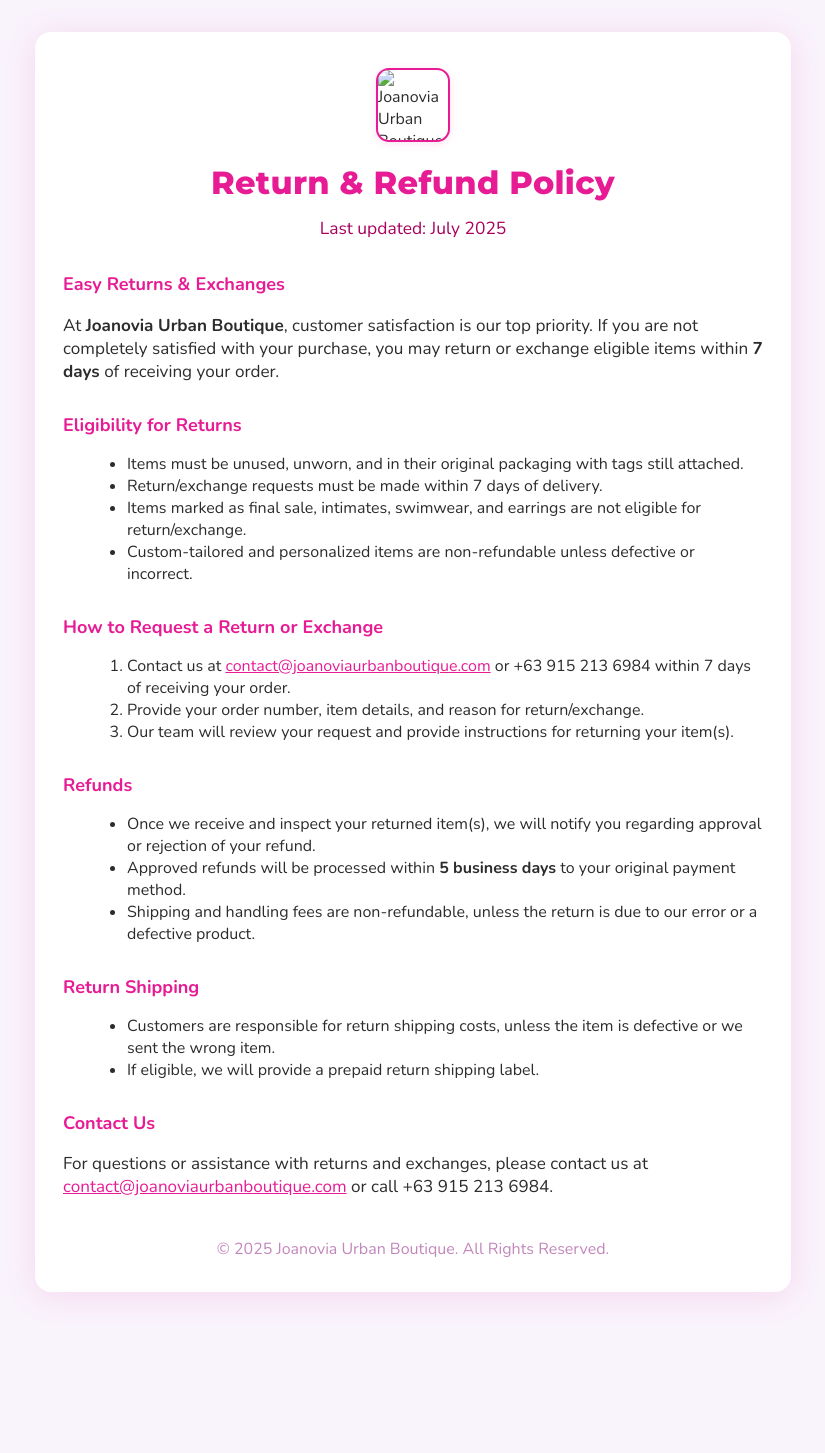
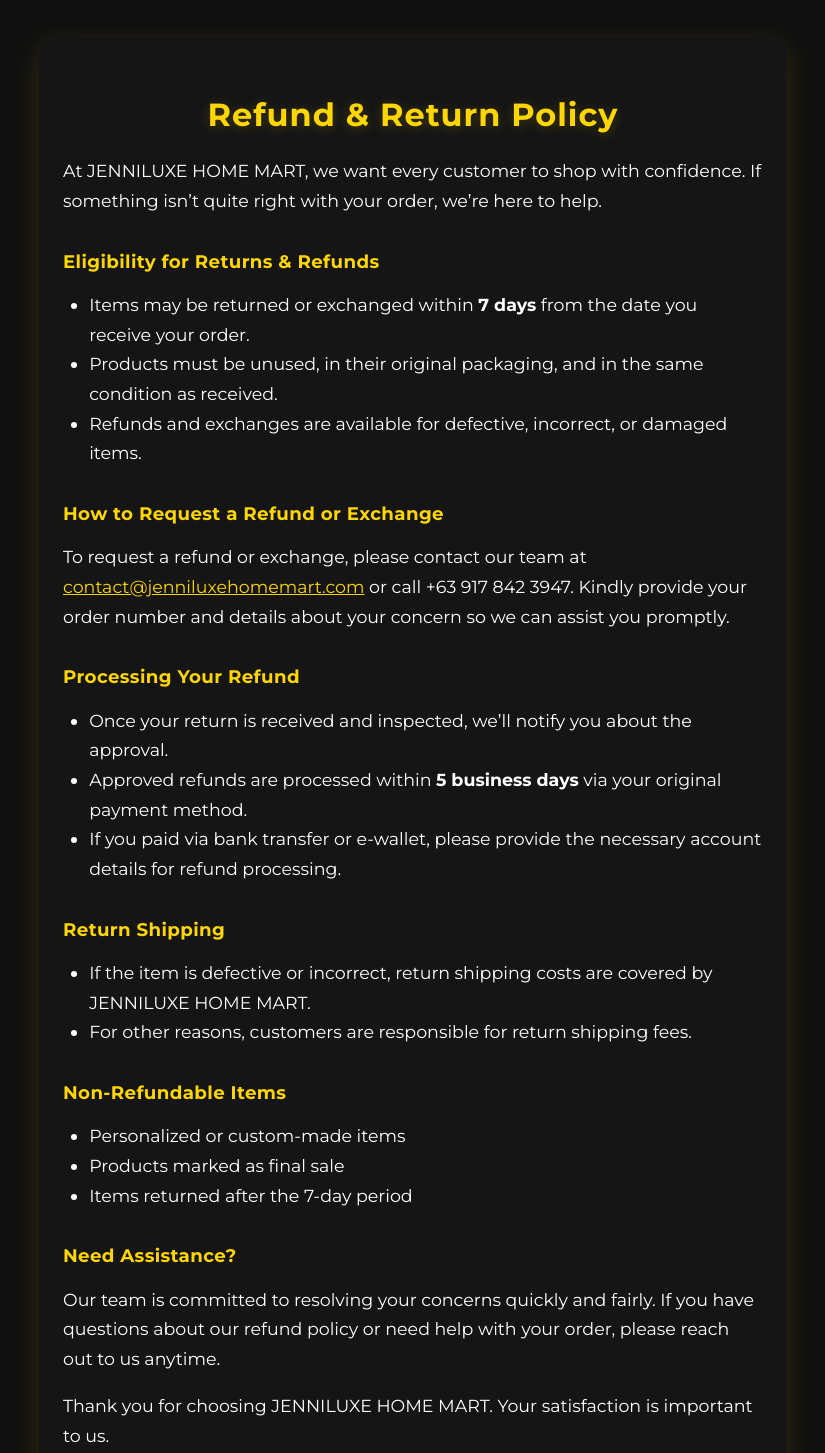
Before and after one commit to DaniPop88/JENNILUXE, a plain HTML site: page refund-policy.html in a window 1280 px wide. Shown: the top 1453 px of the page, without its empty margins (227-1052 px from the left). Before the commit the page ends 1324 px from the top, so only its background shows below. Drawn offline with nearby package versions, Linux system fonts and the light colour scheme.

Commit message:
Update refund-policy.html

```diff
--- a/refund-policy.html
+++ b/refund-policy.html
@@ -2,125 +2,116 @@
 <html lang="en">
 <head>
   <meta charset="UTF-8">
-  <title>Return & Refund Policy - Joanovia Urban Boutique</title>
+  <title>Refund Policy | JENNILUXE HOME MART</title>
   <meta name="viewport" content="width=device-width, initial-scale=1.0">
-  <meta name="description" content="Read the Return & Refund Policy for Joanovia Urban Boutique.">
-  <link rel="icon" type="image/png" href="images/FAVICON.png">
-  <link href="https://fonts.googleapis.com/css2?family=Montserrat:wght@700;800&family=Nunito:wght@400;600;700&display=swap" rel="stylesheet">
+  <meta name="description" content="Read about JENNILUXE HOME MART's refund and return policy. Learn how we help customers with refunds and exchanges.">
+  <link rel="icon" type="image/png" href="image/FAVICON.png">
+  <link href="https://fonts.googleapis.com/css?family=Montserrat:400,600,700&display=swap" rel="stylesheet">
   <style>
     body {
-      font-family: 'Nunito', 'Montserrat', Arial, sans-serif;
-      background: #f9f3fc;
-      color: #2c2c2c;
+      background: #101010;
+      color: #fff;
+      font-family: 'Montserrat', Arial, sans-serif;
       margin: 0;
       padding: 0;
+      min-height: 100vh;
     }
     .container {
       max-width: 700px;
-      margin: 32px auto;
-      background: #fff;
+      margin: 38px auto 38px auto;
+      background: #151515;
       border-radius: 16px;
-      box-shadow: 0 4px 32px #e71c9420;
-      padding: 36px 28px 32px 28px;
-    }
-    .brand-logo {
-      display: block;
-      margin: 0 auto 18px auto;
-      width: 70px;
-      height: 70px;
-      border-radius: 13px;
-      object-fit: contain;
-      background: #fff;
-      box-shadow: 0 2px 8px #e71c9420;
-      border: 2px solid #e71c94;
+      box-shadow: 0 6px 28px #FFD60022;
+      padding: 36px 24px 34px 24px;
     }
     h1 {
+      color: #FFD600;
+      font-size: 2em;
+      font-weight: 900;
+      margin-bottom: 22px;
       text-align: center;
-      color: #e71c94;
-      font-family: 'Montserrat', Arial, sans-serif;
-      font-weight: 800;
-      margin-bottom: 14px;
-      font-size: 2em;
-      letter-spacing: .01em;
-    }
-    .subtitle {
-      text-align: center;
-      color: #a9005c;
-      font-size: 1.09em;
-      margin-bottom: 32px;
-      font-family: 'Nunito', Arial, sans-serif;
+      letter-spacing: 0.03em;
+      text-shadow: 0 2px 12px #ffd60033;
     }
     h2 {
-      color: #e71c94;
-      font-size: 1.13em;
-      margin-top: 30px;
+      color: #FFD600;
+      font-size: 1.14em;
+      font-weight: 700;
+      margin-top: 34px;
+      margin-bottom: 10px;
+      letter-spacing: 0.02em;
     }
-    ul, ol {
-      margin-left: 1.5em;
-      margin-bottom: 20px;
+    p, ul {
+      font-size: 1.09em;
+      line-height: 1.7;
+      margin-bottom: 16px;
     }
-    p {
-      margin-bottom: 14px;
-      font-size: 1.07em;
-    }
-    .footer {
-      text-align: center;
-      margin-top: 40px;
-      color: #ae5fa5;
-      font-size: 1em;
-      opacity: .75;
+    ul {
+      padding-left: 1.5em;
     }
     a {
-      color: #e71c94;
+      color: #FFD600;
       text-decoration: underline;
     }
-    @media (max-width:600px) {
-      .container { padding: 16px 2vw 20px 2vw;}
-      .brand-logo { width: 48px; height: 48px;}
-      h1 { font-size: 1.2em;}
+    footer {
+      background: #000;
+      color: #FFD600;
+      text-align: center;
+      padding: 28px 10px 24px 10px;
+      font-size: 1em;
+      margin-top: 38px;
+      border-top: 3px solid #FFD600;
+    }
+    @media (max-width: 650px) {
+      .container { padding: 18px 3vw 22px 3vw; }
+      h1 { font-size: 1.25em;}
     }
   </style>
 </head>
 <body>
   <div class="container">
-    <img src="images/LOGO.png" alt="Joanovia Urban Boutique Logo" class="brand-logo" width="70" height="70">
-    <h1>Return & Refund Policy</h1>
-    <div class="subtitle">Last updated: July 2025</div>
-    <h2>Easy Returns & Exchanges</h2>
+    <h1>Refund & Return Policy</h1>
     <p>
-      At <b>Joanovia Urban Boutique</b>, customer satisfaction is our top priority. If you are not completely satisfied with your purchase, you may return or exchange eligible items within <b>7 days</b> of receiving your order.
+      At JENNILUXE HOME MART, we want every customer to shop with confidence. If something isn’t quite right with your order, we’re here to help.
     </p>
-    <h2>Eligibility for Returns</h2>
+    <h2>Eligibility for Returns & Refunds</h2>
     <ul>
-      <li>Items must be unused, unworn, and in their original packaging with tags still attached.</li>
-      <li>Return/exchange requests must be made within 7 days of delivery.</li>
-      <li>Items marked as final sale, intimates, swimwear, and earrings are not eligible for return/exchange.</li>
-      <li>Custom-tailored and personalized items are non-refundable unless defective or incorrect.</li>
+      <li>Items may be returned or exchanged within <strong>7 days</strong> from the date you receive your order.</li>
+      <li>Products must be unused, in their original packaging, and in the same condition as received.</li>
+      <li>Refunds and exchanges are available for defective, incorrect, or damaged items.</li>
     </ul>
-    <h2>How to Request a Return or Exchange</h2>
-    <ol>
-      <li>Contact us at <a href="mailto:contact@joanoviaurbanboutique.com">contact@joanoviaurbanboutique.com</a> or +63 915 213 6984 within 7 days of receiving your order.</li>
-      <li>Provide your order number, item details, and reason for return/exchange.</li>
-      <li>Our team will review your request and provide instructions for returning your item(s).</li>
-    </ol>
-    <h2>Refunds</h2>
+    <h2>How to Request a Refund or Exchange</h2>
+    <p>
+      To request a refund or exchange, please contact our team at <a href="mailto:contact@jenniluxehomemart.com">contact@jenniluxehomemart.com</a> or call +63 917 842 3947. Kindly provide your order number and details about your concern so we can assist you promptly.
+    </p>
+    <h2>Processing Your Refund</h2>
     <ul>
-      <li>Once we receive and inspect your returned item(s), we will notify you regarding approval or rejection of your refund.</li>
-      <li>Approved refunds will be processed within <b>5 business days</b> to your original payment method.</li>
-      <li>Shipping and handling fees are non-refundable, unless the return is due to our error or a defective product.</li>
+      <li>Once your return is received and inspected, we’ll notify you about the approval.</li>
+      <li>Approved refunds are processed within <strong>5 business days</strong> via your original payment method.</li>
+      <li>If you paid via bank transfer or e-wallet, please provide the necessary account details for refund processing.</li>
     </ul>
     <h2>Return Shipping</h2>
     <ul>
-      <li>Customers are responsible for return shipping costs, unless the item is defective or we sent the wrong item.</li>
-      <li>If eligible, we will provide a prepaid return shipping label.</li>
+      <li>If the item is defective or incorrect, return shipping costs are covered by JENNILUXE HOME MART.</li>
+      <li>For other reasons, customers are responsible for return shipping fees.</li>
     </ul>
-    <h2>Contact Us</h2>
+    <h2>Non-Refundable Items</h2>
+    <ul>
+      <li>Personalized or custom-made items</li>
+      <li>Products marked as final sale</li>
+      <li>Items returned after the 7-day period</li>
+    </ul>
+    <h2>Need Assistance?</h2>
     <p>
-      For questions or assistance with returns and exchanges, please contact us at <a href="mailto:contact@joanoviaurbanboutique.com">contact@joanoviaurbanboutique.com</a> or call +63 915 213 6984.
+      Our team is committed to resolving your concerns quickly and fairly. If you have questions about our refund policy or need help with your order, please reach out to us anytime.
     </p>
-    <div class="footer">
-      &copy; 2025 Joanovia Urban Boutique. All Rights Reserved.
-    </div>
+    <p>
+      Thank you for choosing JENNILUXE HOME MART. Your satisfaction is important to us.
+    </p>
   </div>
+  <footer>
+    &copy; 2025 JENNILUXE HOME MART &mdash; All rights reserved.<br>
+    #42 Santol Street, Barangay Bahay Toro, Quezon City, NCR, Philippines
+  </footer>
 </body>
 </html>
```
